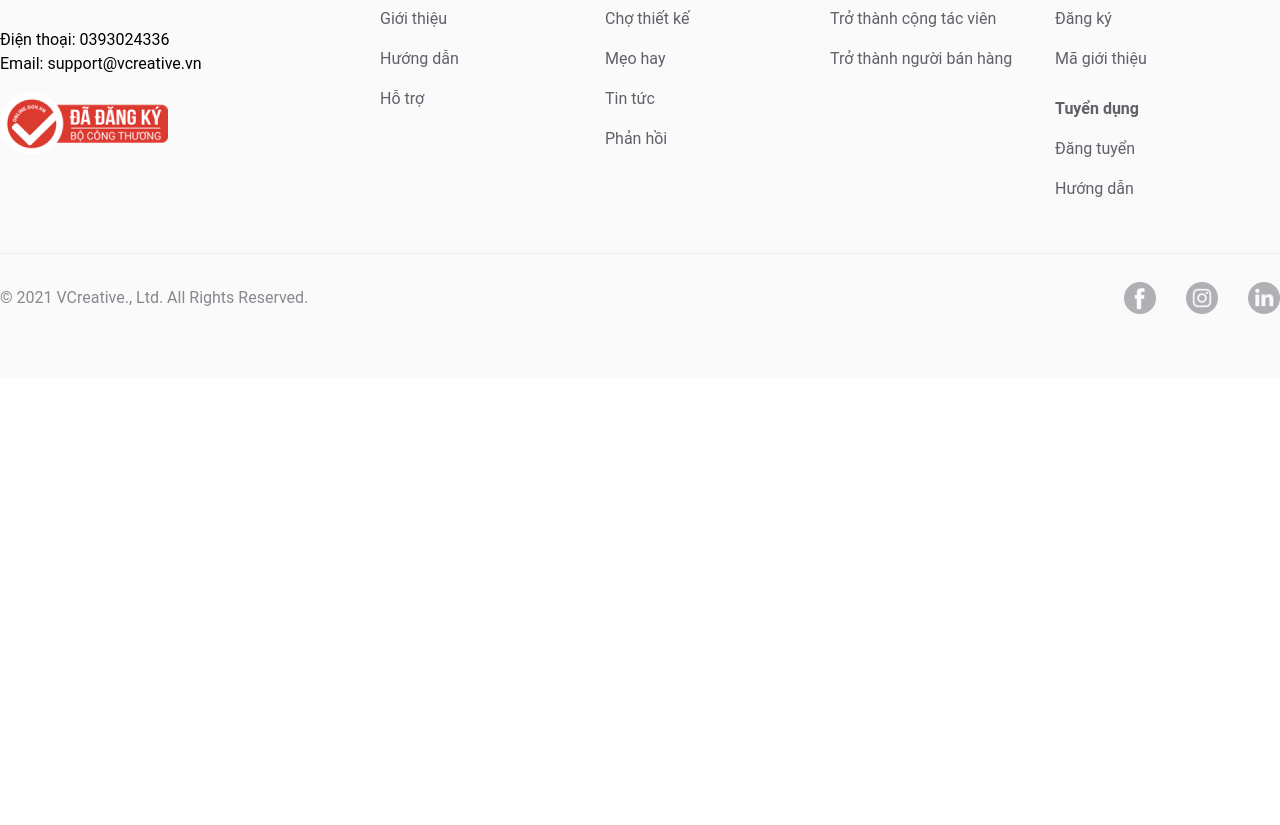
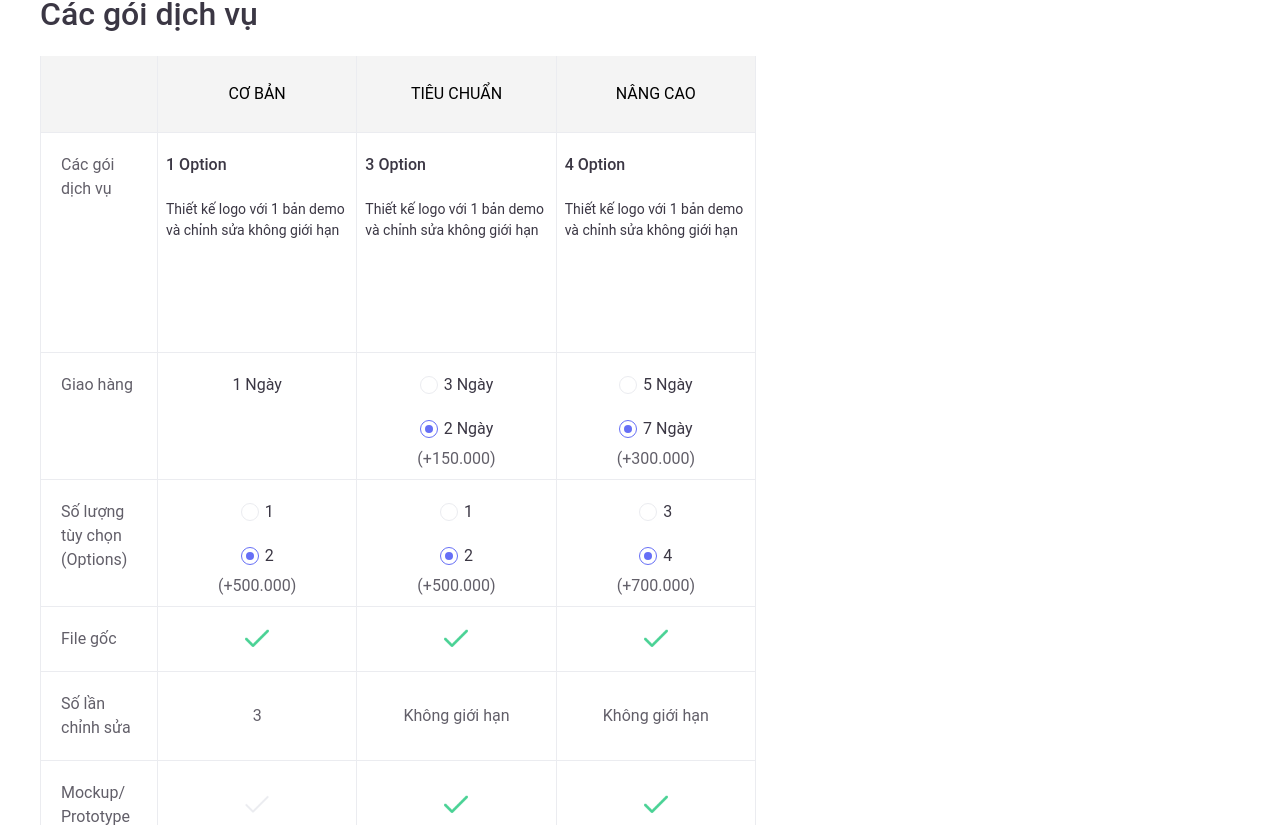
Before and after one commit to LyHoaNam/vcreative, a Nuxt app: page /services/123 in a window 1280 px wide. Shown: the part 1675-2500 px from the top of the page. Before the commit the page ends 2052 px from the top, so only its background shows below. Built offline with nearby package versions, Linux system fonts and the light colour scheme.

Commit message:
add table package

```diff
--- /dev/null
+++ b/components/ele/Checked.vue
@@ -0,0 +1,34 @@
+<template>
+  <label class="ip-check-con"
+    >{{ text }}
+    <input
+      type="radio"
+      checked="checked"
+      :name="name"
+      :class="name"
+      :value="value"
+    />
+    <span class="ip-check-checkmark" />
+  </label>
+</template>
+<script>
+export default {
+  props: {
+    text: {
+      type: String,
+      require: false,
+      default: '',
+    },
+    value: {
+      type: String,
+      require: true,
+      default: '',
+    },
+    name: {
+      type: String,
+      require: true,
+      default: '',
+    },
+  },
+};
+</script>
--- /dev/null
+++ b/components/serviceDetail/Package.vue
@@ -0,0 +1,187 @@
+<template>
+  <div>
+    <p class="text-32-8-m mb-18">Các gói dịch vụ</p>
+    <table class="tb-package">
+      <thead>
+        <tr class="tb-package-head">
+          <th class="tb-package-th first" />
+          <th class="tb-package-th">CƠ BẢN</th>
+          <th class="tb-package-th">TIÊU CHUẨN</th>
+          <th class="tb-package-th">NÂNG CAO</th>
+        </tr>
+      </thead>
+      <tbody>
+        <tr class="tb-package-tr-first">
+          <td class="tb-package-td mt-46">Các gói dịch vụ</td>
+          <td class="tb-package-td">
+            <p class="text-16-8-m">1 Option</p>
+            <p class="mt-22 text-14-8">
+              Thiết kế logo với 1 bản demo và chỉnh sửa không giới hạn
+            </p>
+          </td>
+          <td class="tb-package-td">
+            <p class="text-16-8-m">3 Option</p>
+            <p class="mt-22 text-14-8">
+              Thiết kế logo với 1 bản demo và chỉnh sửa không giới hạn
+            </p>
+          </td>
+          <td class="tb-package-td">
+            <p class="text-16-8-m">4 Option</p>
+            <p class="mt-22 text-14-8">
+              Thiết kế logo với 1 bản demo và chỉnh sửa không giới hạn
+            </p>
+          </td>
+        </tr>
+        <tr class="pb-24 pt-24">
+          <td class="tb-package-td">Giao hàng</td>
+          <td class="tb-package-td">
+            <p class="text-16-8 text-center">1 Ngày</p>
+          </td>
+          <td class="tb-package-td">
+            <div class="col-center">
+              <eleChecked
+                text="3 Ngày"
+                name="giaohang-tieuchuan"
+                value="3"
+                class="tb-package-center"
+              />
+              <div class="mt-20 align-center mb-6">
+                <eleChecked
+                  text="2 Ngày"
+                  name="giaohang-tieuchuan"
+                  value="2"
+                  class="mt-20 tb-package-center"
+                />
+              </div>
+              <p class="text-16-7 tb-package-center">(+150.000)</p>
+            </div>
+          </td>
+          <td class="tb-package-td">
+            <div class="col-center">
+              <eleChecked
+                text="5 Ngày"
+                name="giaohang-nangcao"
+                value="3"
+                class="tb-package-center"
+              />
+              <div class="mt-20 align-center mb-6">
+                <eleChecked
+                  text="7 Ngày"
+                  name="giaohang-nangcao"
+                  value="2"
+                  class="mt-20 tb-package-center"
+                />
+              </div>
+              <p class="text-16-7 tb-package-center">(+300.000)</p>
+            </div>
+          </td>
+        </tr>
+        <tr class="pb-24 pt-24">
+          <td class="tb-package-td">Số lượng tùy chọn (Options)</td>
+          <td class="tb-package-td">
+            <div class="col-center">
+              <eleChecked
+                text="1"
+                name="options-coban"
+                value="1"
+                class="tb-package-center"
+              />
+              <div class="mt-20 align-center mb-6">
+                <eleChecked
+                  text="2"
+                  name="options-coban"
+                  value="2"
+                  class="mt-20 tb-package-center"
+                />
+              </div>
+              <p class="text-16-7 tb-package-center">(+500.000)</p>
+            </div>
+          </td>
+          <td class="tb-package-td">
+            <div class="col-center">
+              <eleChecked
+                text="1"
+                name="options-tieuchuan"
+                value="1"
+                class="tb-package-center"
+              />
+              <div class="mt-20 align-center mb-6">
+                <eleChecked
+                  text="2"
+                  name="options-tieuchuan"
+                  value="2"
+                  class="mt-20 tb-package-center"
+                />
+              </div>
+              <p class="text-16-7 tb-package-center">(+500.000)</p>
+            </div>
+          </td>
+          <td class="tb-package-td">
+            <div class="col-center">
+              <eleChecked
+                text="3"
+                name="options-nangcao"
+                value="4"
+                class="tb-package-center"
+              />
+              <div class="mt-20 align-center mb-6">
+                <eleChecked
+                  text="4"
+                  name="options-nangcao"
+                  value="4"
+                  class="mt-20 tb-package-center"
+                />
+              </div>
+              <p class="text-16-7 tb-package-center">(+700.000)</p>
+            </div>
+          </td>
+        </tr>
+        <tr class="pb-24 pt-24">
+          <td class="tb-package-td">File gốc</td>
+          <td class="tb-package-td cell-center">
+            <div class="ic-green-check ic-checked" />
+          </td>
+          <td class="tb-package-td cell-center">
+            <div class="ic-green-check ic-checked" />
+          </td>
+          <td class="tb-package-td cell-center">
+            <div class="ic-green-check ic-checked" />
+          </td>
+        </tr>
+        <tr class="pb-24 pt-24">
+          <td class="tb-package-td">Số lần chỉnh sửa</td>
+          <td class="tb-package-td cell-center">3</td>
+          <td class="tb-package-td cell-center">Không giới hạn</td>
+          <td class="tb-package-td cell-center">Không giới hạn</td>
+        </tr>
+        <tr class="pb-24 pt-24">
+          <td class="tb-package-td">Mockup/ Prototype</td>
+          <td class="tb-package-td cell-center">
+            <div class="ic-gray-check ic-checked" />
+          </td>
+          <td class="tb-package-td cell-center">
+            <div class="ic-green-check ic-checked" />
+          </td>
+          <td class="tb-package-td cell-center">
+            <div class="ic-green-check ic-checked" />
+          </td>
+        </tr>
+        <tr class="pb-24 pt-24">
+          <td class="tb-package-td">Giá</td>
+          <td class="tb-package-td cell-center">
+            <p class="mb-18">{{ (700000).toLocaleString('de-VI') }}VND</p>
+            <button class="btn-primary tb-package-btn">Chọn</button>
+          </td>
+          <td class="tb-package-td cell-center">
+            <p class="mb-18">{{ (1000000).toLocaleString('de-VI') }}VND</p>
+            <button class="btn-primary tb-package-btn">Chọn</button>
+          </td>
+          <td class="tb-package-td cell-center">
+            <p class="mb-18">{{ (3000000).toLocaleString('de-VI') }}VND</p>
+            <button class="btn-primary tb-package-btn">Chọn</button>
+          </td>
+        </tr>
+      </tbody>
+    </table>
+  </div>
+</template>
--- a/pages/services/_slug.vue
+++ b/pages/services/_slug.vue
@@ -9,6 +9,7 @@
         <serviceDetailBillboard />
         <serviceDetailDescription />
         <serviceDetailSupplier />
+        <serviceDetailPackage />
       </div>
       <div class="col-right">
         <serviceDetailInforBlock />
--- a/styles/elements/_all.scss
+++ b/styles/elements/_all.scss
@@ -17,3 +17,4 @@
 @import "./layout";
 @import "./bar";
 @import "./block";
+@import "./table";
--- a/styles/elements/_block.scss
+++ b/styles/elements/_block.scss
@@ -49,6 +49,7 @@
 .bl-supplier {
   background-color: $level-1;
   padding: 24px 32px 32px 32px;
+  margin-bottom: 68px;
   &-avatar {
     width: 80px;
     height: 80px;
--- a/styles/elements/_icon.scss
+++ b/styles/elements/_icon.scss
@@ -77,8 +77,7 @@
   height: 24px;
   transition: 0.05s all;
 }
-.ic-green-check {
-  background-image: url("~/assets/images/icon/green-check.png");
+%base-ic-check {
   background-position: center;
   background-repeat: no-repeat;
   background-size: cover;
@@ -86,3 +85,11 @@
   height: 24px;
   transition: 0.2s all;
 }
+.ic-green-check {
+  @extend %base-ic-check;
+  background-image: url("~/assets/images/icon/green-check.png");
+}
+.ic-gray-check {
+  @extend %base-ic-check;
+  background-image: url("~/assets/images/icon/uncheck.png");
+}
--- a/styles/elements/_input.scss
+++ b/styles/elements/_input.scss
@@ -0,0 +1,45 @@
+.ip-check-con {
+  display: block;
+  position: relative;
+  padding-left: 24px;
+  cursor: pointer;
+  @include fz(16);
+  color: $level-8;
+  -webkit-user-select: none;
+  -moz-user-select: none;
+  -ms-user-select: none;
+  user-select: none;
+  input {
+  position: absolute;
+  opacity: 0;
+  cursor: pointer;
+}
+
+}
+.ip-check-checkmark {
+  position: absolute;
+  top: 50%;
+  transform: translateY(-50%);
+  left: 0;
+  height: 16px;
+  width: 16px;
+  border-radius: 50%;
+  border: 1px solid $level-3;
+}
+.ip-check-con:hover input ~ .ip-check-checkmark {
+  background-color: rgba($color: $cool-2, $alpha: 0.1);
+}
+.ip-check-con input:checked ~ .ip-check-checkmark {
+  border: 1px solid $cool-2;
+  &::before {
+    content: "";
+    width: 8px;
+    height: 8px;
+    background-color: $cool-2;
+    border-radius: 50%;
+    position: absolute;
+    top: 50%;
+    left: 50%;
+    transform: translate(-50%, -50%);
+  }
+}
--- /dev/null
+++ b/styles/elements/_table.scss
@@ -0,0 +1,49 @@
+.tb-package {
+  width: 100%;
+  border-collapse: collapse;
+  margin-bottom: 77px;
+  &-head {
+    background-color: $level-2;
+  }
+  &-th {
+    border-left: 1px solid #ebecf0;
+    border-right: 1px solid #ebecf0;
+    text-align: center;
+    @include pd-x(26);
+    &.first {
+      min-width: 116px;
+      width: 116px;
+    }
+  }
+  &-td {
+    border: 1px solid #ebecf0;
+    padding: 8px;
+    color: $level-7;
+    &:first-child {
+      padding: 20px;
+    }
+  }
+  &-tr-first {
+    min-height: 220px;
+    height: 220px;
+  }
+  &-center {
+    margin: auto;
+    display: inline;
+  }
+  .ic-checked {
+    margin: auto;
+    width: 32px;
+    height: 32px;
+  }
+  .cell-center {
+    vertical-align: middle;
+    display: table-cell;
+    text-align: center;
+  }
+  &-btn {
+    width: 161px;
+    height: 48px;
+    margin: auto auto 10px auto;
+  }
+}
--- a/styles/elements/_text.scss
+++ b/styles/elements/_text.scss
@@ -73,6 +73,10 @@
     @include fz(16);
     color: $cool-2;
   }
+  &-7 {
+    @include fz(16);
+    color: $level-7;
+  }
 }
 .text-20 {
   &-n-0 {
@@ -94,3 +98,6 @@
     min-height: 14px;
   }
 }
+.text-center {
+  text-align: center;
+}
--- a/styles/mixin/_common.scss
+++ b/styles/mixin/_common.scss
@@ -45,6 +45,11 @@
     @include align-items(center);
   }
 }
+.col-center {
+  @include justify-content(center);
+  @include flex-direction(column);
+  @include flex();
+}
 .flex-between {
   @include justify-content(space-between);
   @include flex();
```
Also changed, not shown: assets/images/icon/uncheck.png (added), 1 other file (tests, documents, lock files or other folders).
